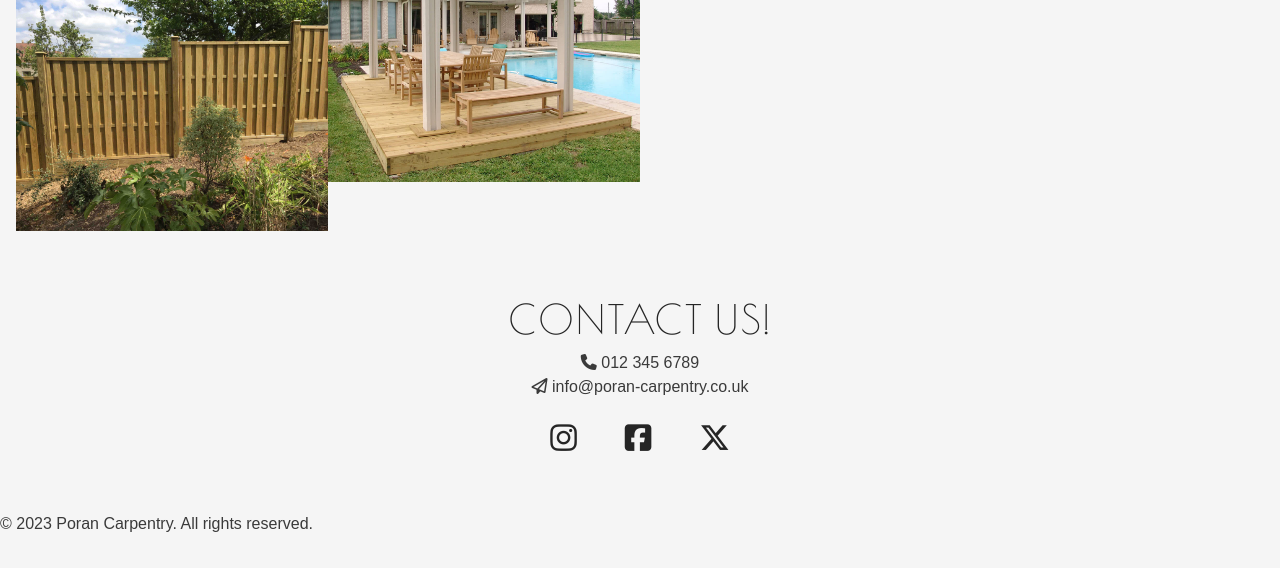
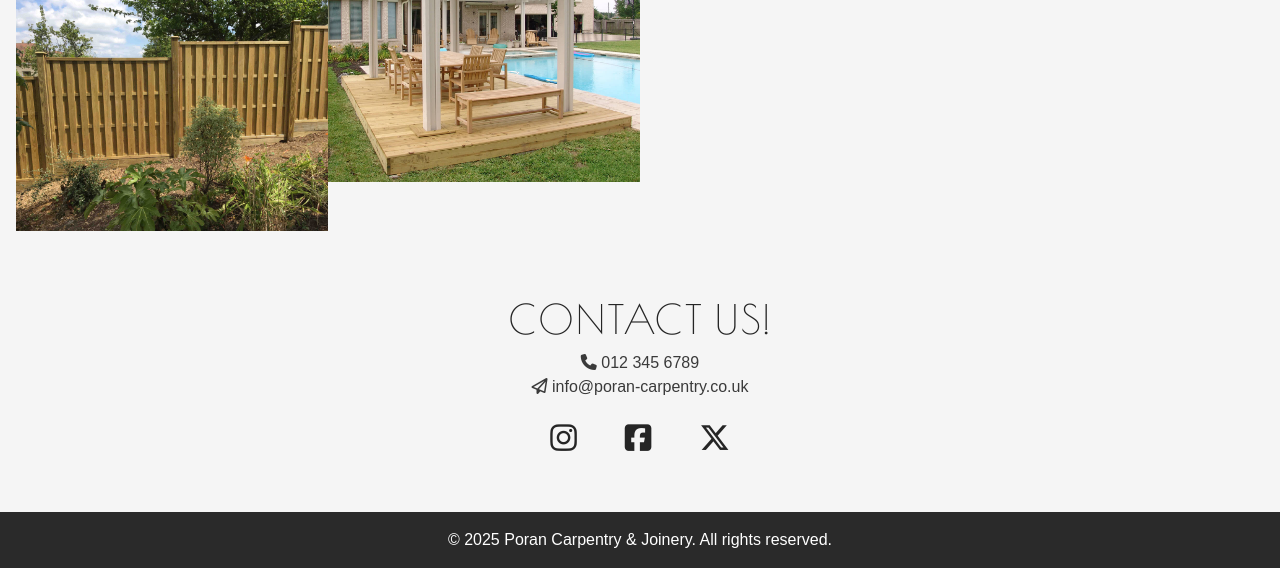
Before and after one commit to francescawaters/poran_carpentry, a plain HTML site: page index.html in a window 1280 px wide. Shown: the part 2747-3315 px from the top of the page. Drawn offline with nearby package versions, Linux system fonts and the light colour scheme; a web font is replaced by a local one.

Commit message:
Update footer

```diff
--- a/assets/css/style.css
+++ b/assets/css/style.css
@@ -156,6 +156,18 @@ main {
 
 }
 
+/* Footer */
+footer {
+    background-color: #2a2a2a;
+    color: #fff;
+    text-align: center;
+    padding: 1rem 0;
+}
+
+footer p {
+    margin: 0;
+}
+
 /* Media Query: tablets and larger (768px and up) */
 @media screen and (min-width: 768px) {
 
--- a/index.html
+++ b/index.html
@@ -176,7 +176,7 @@
     </section>
 
     <footer>
-        <p>&copy; 2023 Poran Carpentry. All rights reserved.</p>
+        <p>&copy; 2025 Poran Carpentry & Joinery. All rights reserved.</p>
     </footer>
 
 
```
